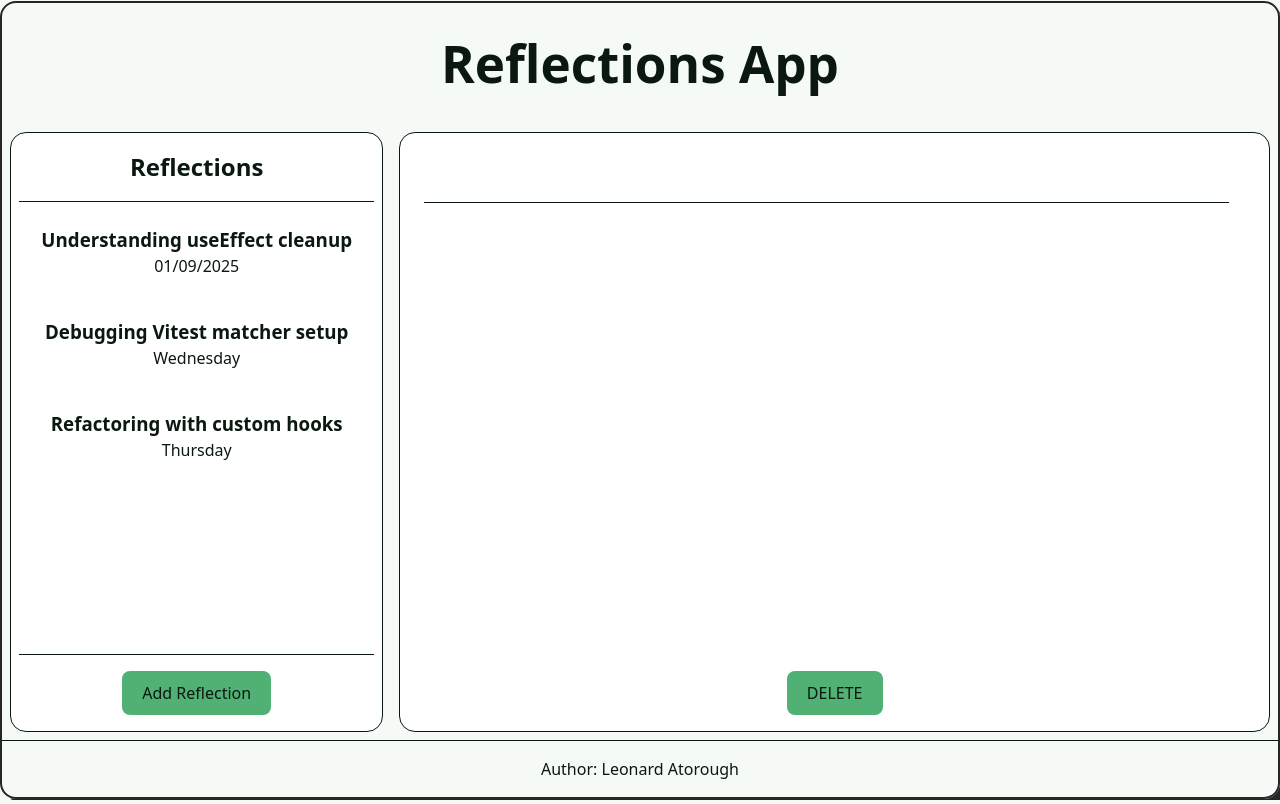
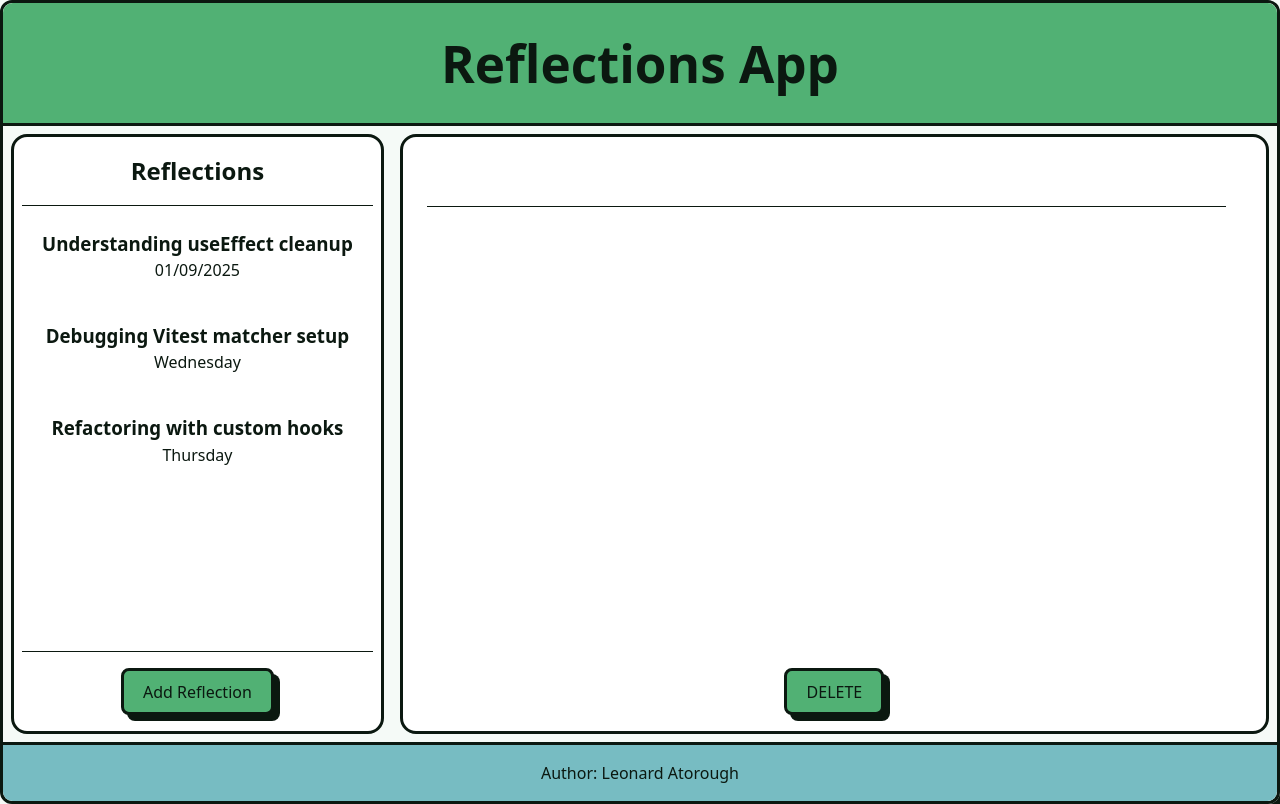
Before and after one commit to Leonard-Atorough/reflections-app, a React (Vite) app: page / in a window 1280 px wide. Built offline with nearby package versions, Linux system fonts and the light colour scheme.

Commit message:
improve ooverall test coverage

```diff
--- a/src/App.css
+++ b/src/App.css
@@ -5,10 +5,10 @@
   margin: auto;
   padding: 0;
   text-align: center;
-  border: 2px solid #262626;
-  border-radius: 1rem;
+  border: 3px solid var(--text);
+  border-radius: 0.75rem;
   box-sizing: border-box;
-  box-shadow: 10px 10px 1px #262626;
+  box-shadow: 10px 10px 1px var(--text);
 }
 
 .appBody {
--- a/src/components/Reflection/ReflectionDetail.tsx
+++ b/src/components/Reflection/ReflectionDetail.tsx
@@ -23,7 +23,7 @@ export function ReflectionDetail({ reflection, setIsEditing }: props) {
         }}
         className={styles.reflectionHeader}
         tabIndex={0}
-        data-testid="Details header"
+        data-testid="details-title"
       >
         <h2>{reflection?.title}</h2>
         <p>{reflection ? formattedUpdateDate : ""}</p>
@@ -34,6 +34,7 @@ export function ReflectionDetail({ reflection, setIsEditing }: props) {
         }}
         className={styles.reflectionBody}
         tabIndex={0}
+        data-testid="details-body"
       >
         {reflection?.content ?? ""}
       </p>
--- a/src/components/Reflection/ReflectionItem.module.css
+++ b/src/components/Reflection/ReflectionItem.module.css
@@ -2,18 +2,17 @@
   padding: 1rem;
   margin: 0.5rem 0;
   border-radius: 0.5rem;
-  transition: background 0.5s;
+  transition: background 0.3s ease;
 }
 
 .reflectionItem:hover,
 .reflectionItem:focus {
-  background: #e7d2cc;
-  transition: background 0.5s;
+  background: var(--secondary);
 }
 
 .reflectionItem.selected {
-  background: #a5d6d4
-  ;
+  background: var(--secondary);
+  border: 2px solid var(--text);
 }
 
 .reflectionTitle {
--- a/src/components/layout/Layout.module.css
+++ b/src/components/layout/Layout.module.css
@@ -1,11 +1,15 @@
 header {
-  border-radius: 0.9rem 0.9rem 0 0;
+  border-radius: 0.6rem 0.6rem 0 0;
   padding: 2rem 0;
+  background-color: var(--primary);
+  border-bottom: 3px solid var(--text);
 }
 
 footer {
-  border-top: 1px solid var(--text);
+  border-top: 3px solid var(--text);
   padding: 1rem 0;
+  background-color: var(--accent);
+  border-radius: 0 0 0.6rem 0.6rem;
 }
 
 aside {
@@ -20,7 +24,7 @@ aside {
   height: 100%;
   width: 30%;
   padding: 1rem 0.5rem;
-  border: 1px solid var(--text);
+  border: 3px solid var(--text);
   border-radius: 1rem;
   margin: 0.5rem;
 
@@ -50,7 +54,7 @@ main {
   box-sizing: border-box;
   padding: 1rem 0.5rem;
   background-color: var(--white);
-  border: 1px solid var(--text);
+  border: 3px solid var(--text);
   border-radius: 1rem;
   margin: 0.5rem;
 }
--- a/src/index.css
+++ b/src/index.css
@@ -61,21 +61,25 @@ h1 {
 }
 
 button {
-  border-radius: 8px;
-  border: 1px solid transparent;
+  border-radius: 0.5rem;
+  box-shadow: 6px 6px var(--text);
+  border: 3px solid var(--text);
   padding: 0.6em 1.2em;
   font-size: 1em;
   font-weight: 500;
   font-family: inherit;
   background-color: var(--primary);
-  color: var(--text);
+  color: #0b1810;
   cursor: pointer;
-  transition: background-color 0.25s;
+  transition: all 0.3s ease-out;
 }
 button:hover {
   background-color: var(--secondary);
+  box-shadow: 3px 3px var(--text);
 }
 button:focus,
 button:focus-visible {
   outline: 4px auto -webkit-focus-ring-color;
+  background-color: var(--secondary);
+  box-shadow: 3px 3px var(--text);
 }
--- a/src/styles/_variables.css
+++ b/src/styles/_variables.css
@@ -7,3 +7,14 @@
   --secondary: #a5d6d4;
   --accent: #77bcc2;
 }
+
+@media (prefers-color-scheme: dark) {
+  :root {
+    --text: #e7f4ec;
+    --white: #050a07;
+    --background: #050a07;
+    --primary: #4dac6f;
+    --secondary: #2a5b5a;
+    --accent: #3e8389;
+  }
+}
```
Also changed, not shown: 2 other files (tests, documents, lock files or other folders).
